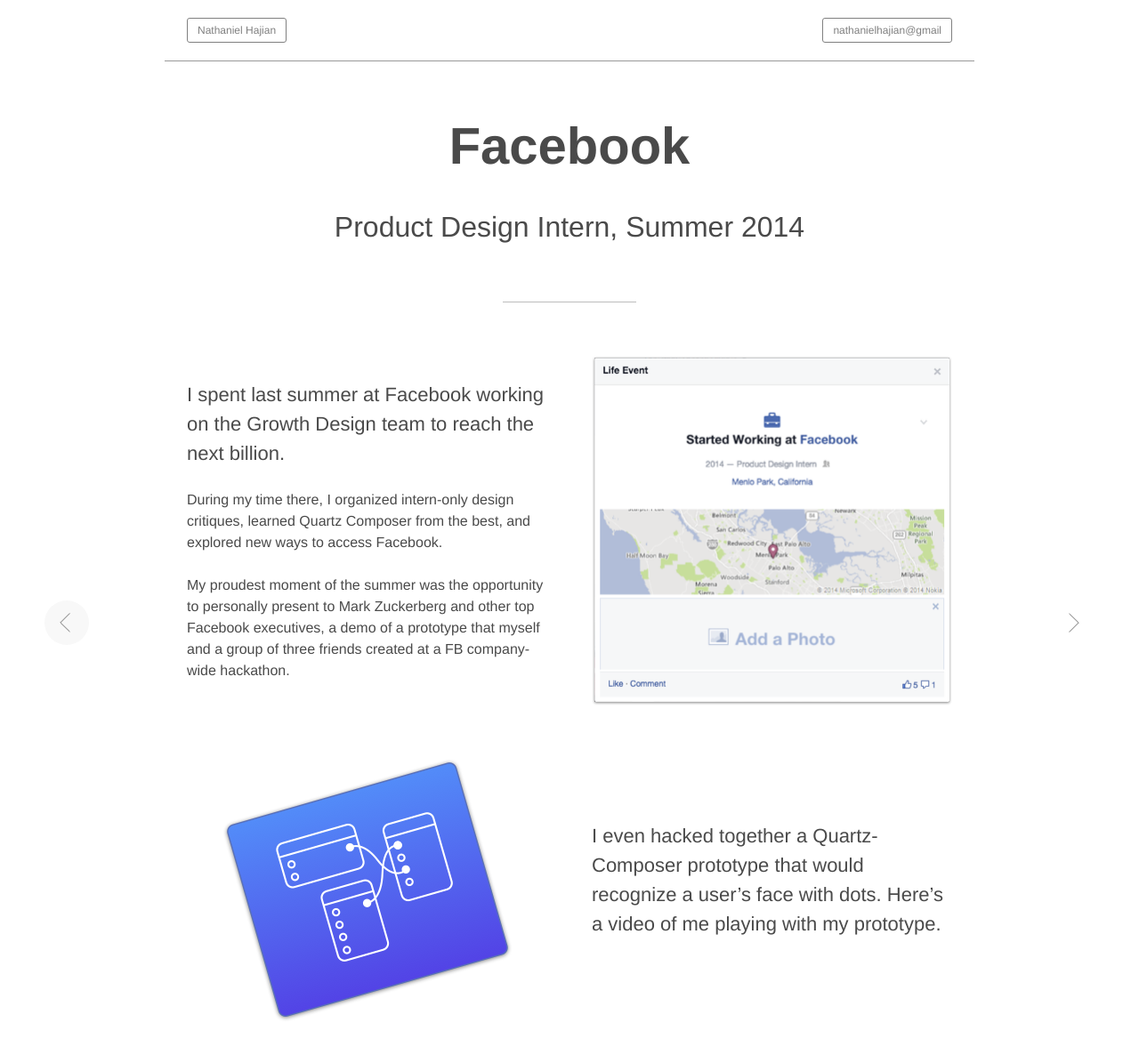
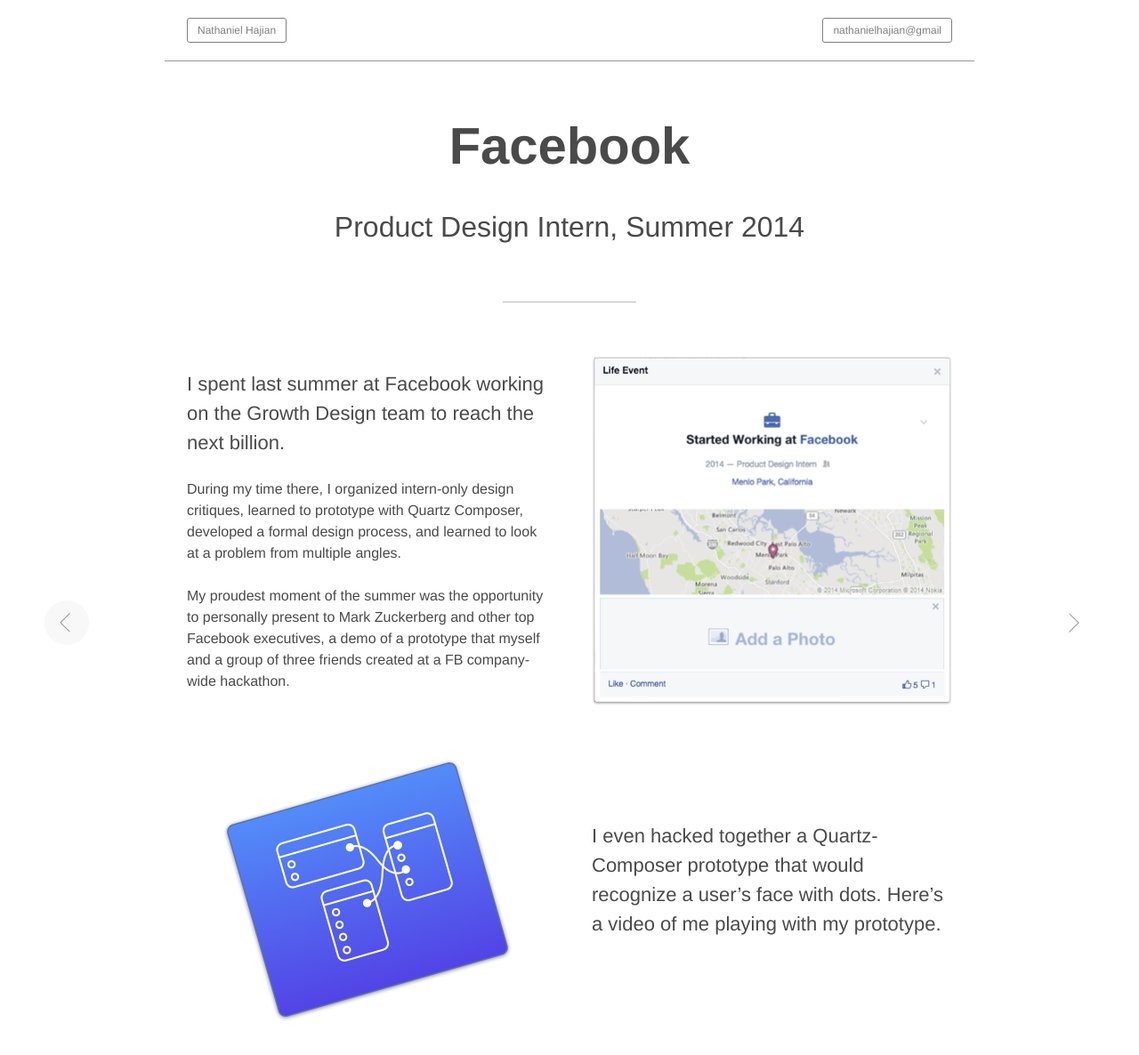
Before and after one commit to netspencer/nathaniel_io, a Jekyll site: the page built from _projects/facebook.html, in a window 1280 px wide and 1400 px high, cut to the strip 0-1205 px from the top of the window. Shown: the top 1186 px of the strip at 89% size. Built offline with Jekyll 4.4.1, drawn with Linux system fonts in a browser that asks for light colours; nearby versions of some CDN libraries; library files that are not in the unit come from our copies; comment, search, counter and statistics services are not loaded.

Commit message:
adding changes from nate's fb manager

```diff
--- a/_projects/facebook.html
+++ b/_projects/facebook.html
@@ -12,7 +12,7 @@
       text: |
         #### I spent last summer at Facebook working on the Growth Design team to reach the next billion.
 
-        During my time there, I organized intern-only design critiques, learned Quartz Composer from the best, and explored new ways to access Facebook.
+        During my time there, I organized intern-only design critiques, learned to prototype with Quartz Composer, developed a formal design process, and learned to look at a problem from multiple angles.
 
         My proudest moment of the summer was the opportunity to personally present to Mark Zuckerberg and other top Facebook executives, a demo of a prototype that myself and a group of three friends created at a FB company-wide hackathon.
     - size: 6
--- a/_sass/_grid-settings.scss
+++ b/_sass/_grid-settings.scss
@@ -13,4 +13,5 @@
 @include gridle_register_clear_each(12, both);
 
 // register states :
+@include gridle_register_default_mobile_first_states();
 // @include gridle_register_default_states();
```
